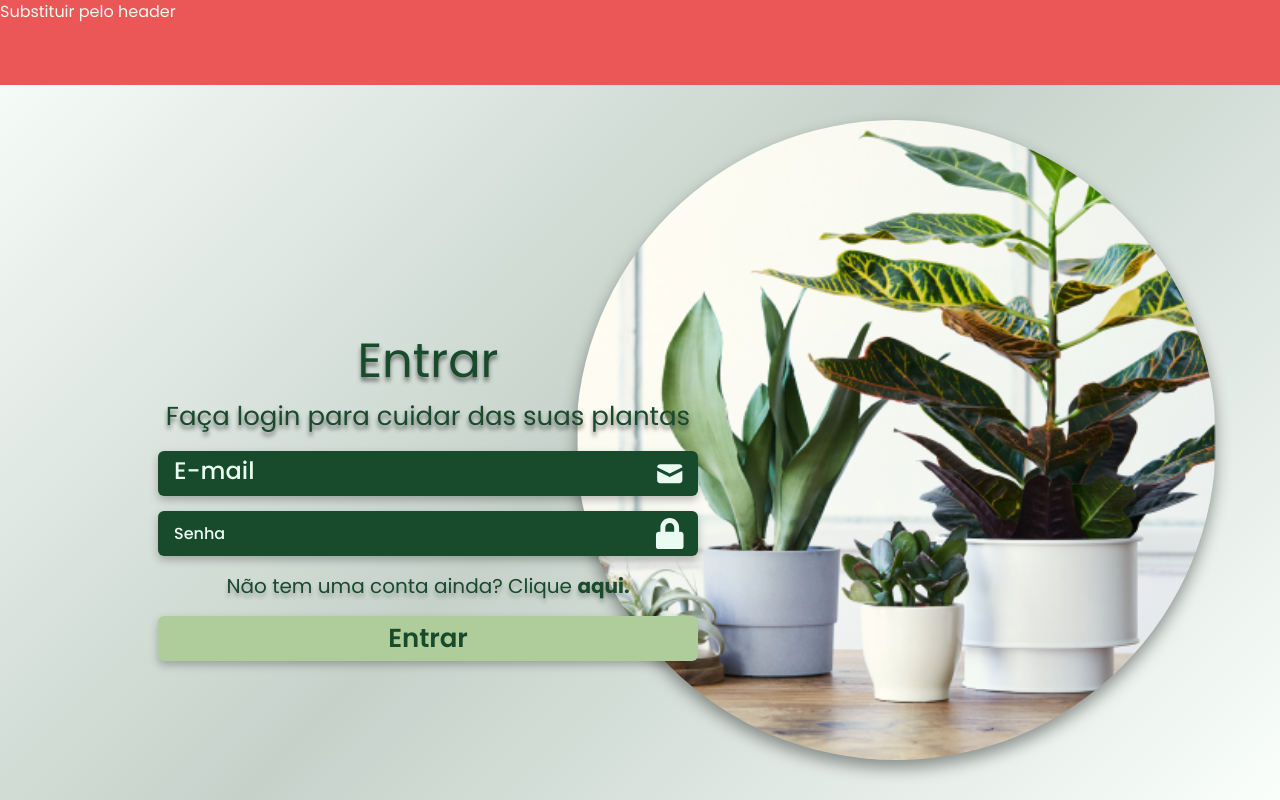
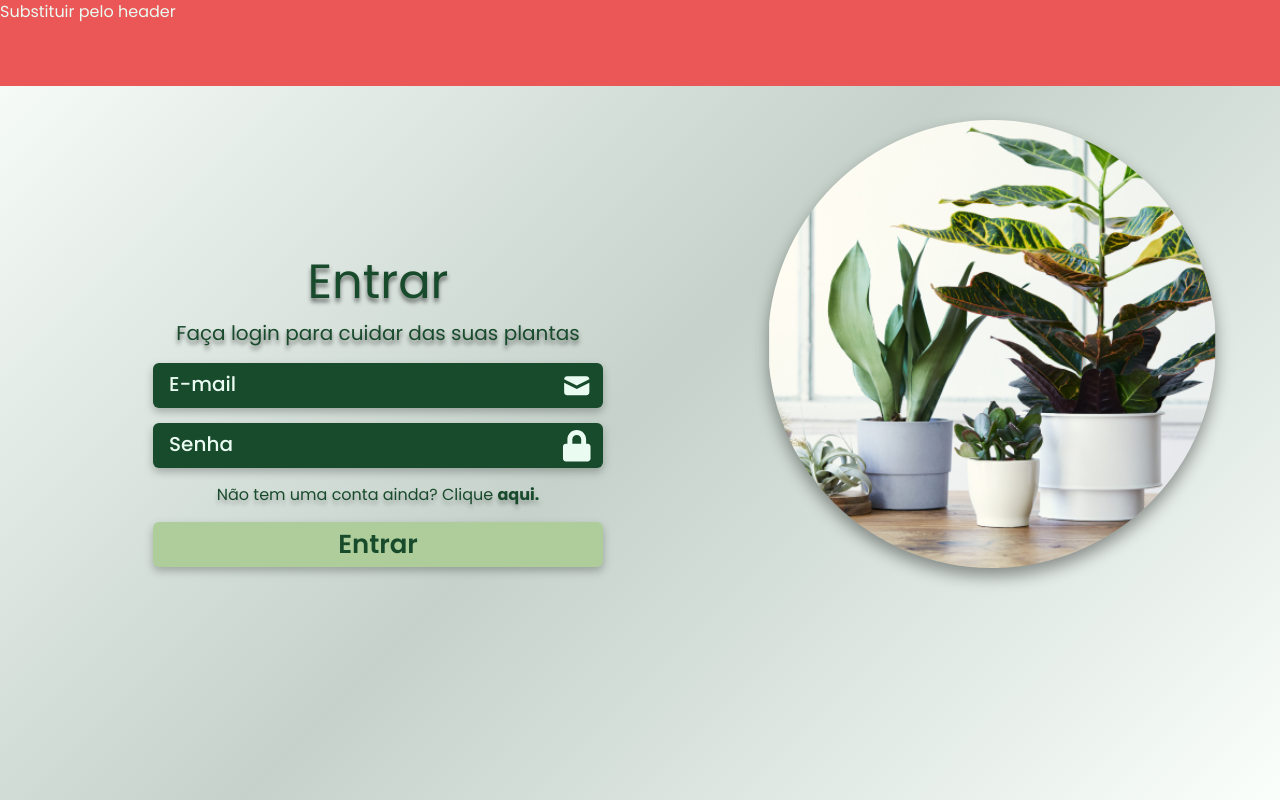
Before and after one commit to brenobcos/HELP-My-Plants, a React (Create React App) app: page /signin in a window 1280 px wide. Built offline with nearby package versions, Linux system fonts and the light colour scheme.

Commit message:
fix: changed responsive sizes of landing page and form, due to inconsistencies between linux and windows screen render sizes

```diff
--- a/src/components/SignInForm/index.tsx
+++ b/src/components/SignInForm/index.tsx
@@ -49,17 +49,17 @@ function LogInForm() {
         alignItems: "center",
         justifyContent: "center",
         flexDirection: "column",
-        width: ["100vw", "500px", "600px"],
+        width: ["100vw", "400px", "500px"],
       }}
     >
       <Text
-        fontSize={[28, 36, 48]}
+        fontSize={["3xl", "4xl", "5xl"]}
         textShadow={"0px 4px 4px rgba(0, 0, 0, 0.5)"}
       >
         Entrar
       </Text>
       <Text
-        fontSize={[14, 20, 26]}
+        fontSize={["md", "lg", "xl"]}
         textShadow={"0px 4px 4px rgba(0, 0, 0, 0.5)"}
         sx={{ paddingBottom: "15px" }}
       >
@@ -99,10 +99,15 @@ function LogInForm() {
                 minHeight: "45px",
                 border: "none",
               }}
+              _autofill={{
+                transition: "background-color 5000s ease-in-out 0s",
+                color: "white",
+                webkitTextFillColor: "#ffffff",
+              }}
               _placeholder={{
                 color: "green.100",
                 fontWeight: "medium",
-                fontSize: ["14px", "18px", "24px"],
+                fontSize: ["md", "lg", "xl"],
               }}
               isInvalid={!!errors.email}
               {...register("email")}
@@ -145,7 +150,15 @@ function LogInForm() {
                 minHeight: "45px",
                 border: "none",
               }}
-              _placeholder={{ color: "green.100", fontWeight: "medium" }}
+              _autofill={{
+                transition: "background-color 5000s ease-in-out 0s",
+                color: "green.100",
+              }}
+              _placeholder={{
+                color: "green.100",
+                fontWeight: "medium",
+                fontSize: ["md", "lg", "xl"],
+              }}
               type="password"
               isInvalid={!!errors.password}
               {...register("password")}
@@ -174,7 +187,7 @@ function LogInForm() {
             )}
           </InputGroup>
           <Text
-            fontSize={[12, 15, 20]}
+            fontSize={["xs", "sm", "md"]}
             textShadow={"0px 4px 4px rgba(0, 0, 0, 0.25)"}
           >
             Não tem uma conta ainda? Clique{" "}
--- a/src/pages/signIn/index.tsx
+++ b/src/pages/signIn/index.tsx
@@ -37,13 +37,13 @@ function SignIn() {
             "@media screen and (min-width: 1024px)": {
               justifyContent: "flex-start",
               paddingLeft: "2vw",
-              paddingTop: "30vh",
+              paddingTop: "20vh",
             },
             "@media screen and (min-width: 1280px)": {
               paddingLeft: "10vw",
             },
             "@media screen and (min-width: 1480px)": {
-              paddingLeft: "20vw",
+              paddingLeft: "15vw",
             },
           }}
         >
@@ -64,19 +64,19 @@ function SignIn() {
               filter: "drop-shadow(0px 8px 8px rgba(0, 0, 0, 0.4))",
               "@media screen and (min-width: 1024px)": {
                 opacity: "1",
-                width: "40vw",
-                height: "40vw",
+                width: "30vw",
+                height: "30vw",
                 minWidth: "100px",
                 minHeight: "100px",
-                maxWidth: "800px",
-                maxHeight: "800px",
+                maxWidth: "580px",
+                maxHeight: "580px",
                 bottom: "0",
                 right: "5vw",
                 top: "15vh",
               },
               "@media screen and (min-width: 1280px)": {
-                width: "50vw",
-                height: "50vw",
+                width: "35vw",
+                height: "35vw",
               },
             }}
           />
--- a/src/styles/theme.ts
+++ b/src/styles/theme.ts
@@ -1,4 +1,4 @@
-import { extendTheme, theme as ChakraTheme } from "@chakra-ui/react";
+import { extendTheme } from "@chakra-ui/react";
 
 export const theme = extendTheme({
   colors: {
```
Also changed, not shown: 1 other file (tests, documents, lock files or other folders).
